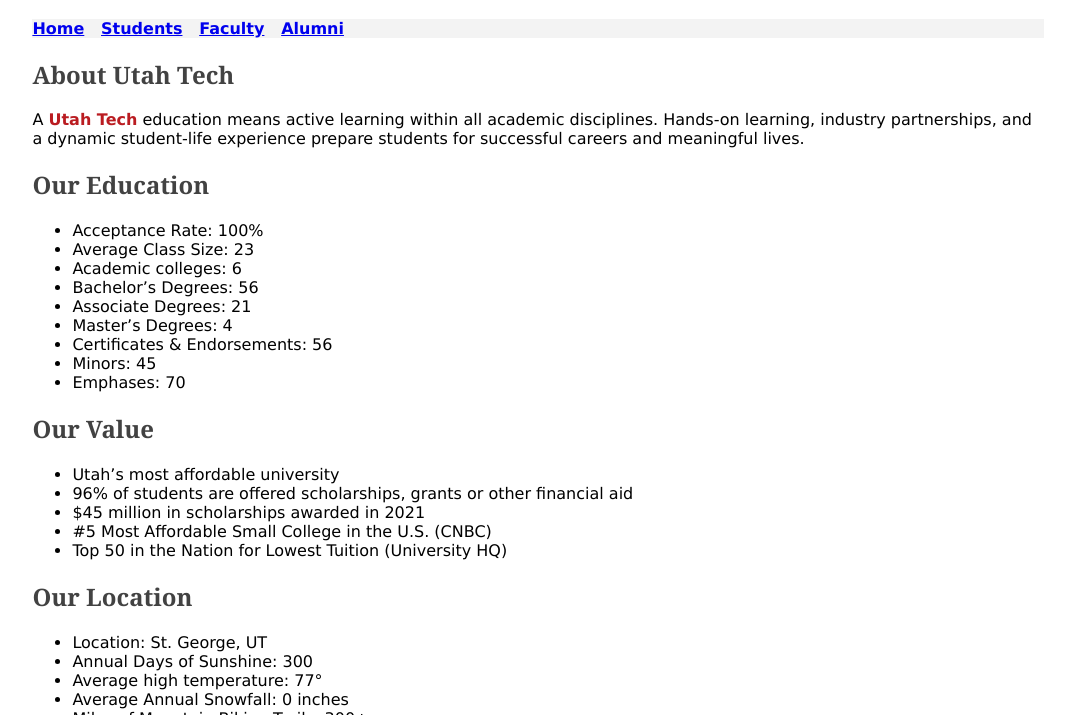
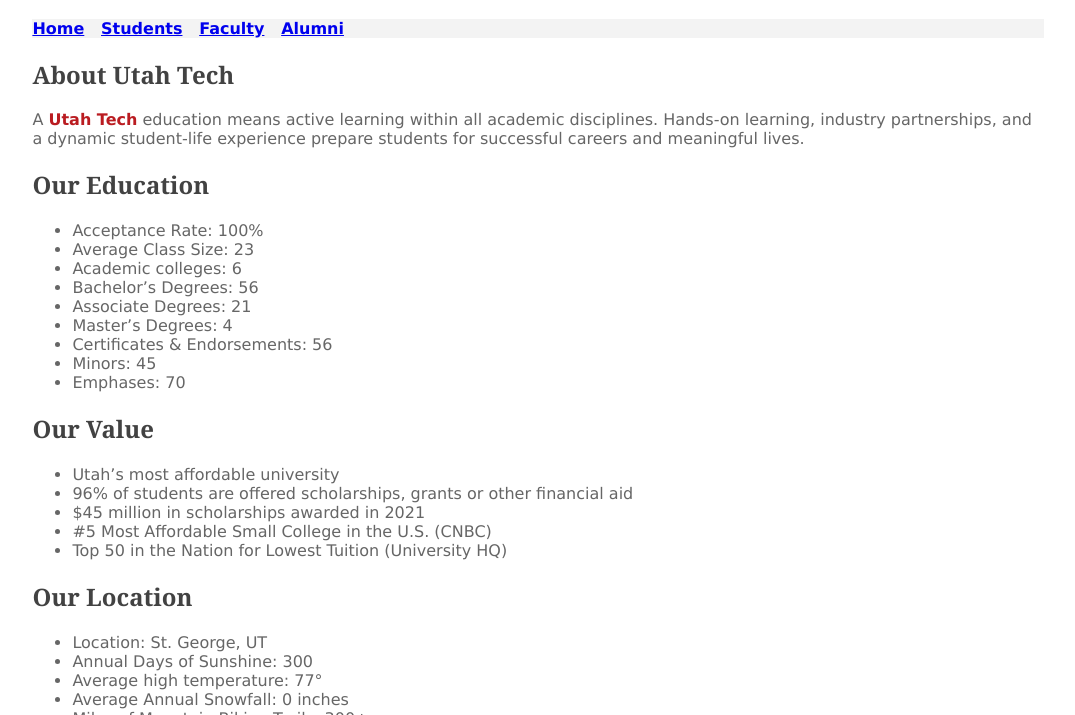
Before and after one commit to PaytonGunnell/se1400, a plain HTML site: page utahtech2/index.html in a window 1280 px wide. Shown: the part 85-800 px from the top of the page, without its empty margins (102-1177 px from the left). Drawn offline with Linux system fonts and the light colour scheme.

Commit message:
Fixxed more issues on the assignment.

```diff
--- a/utahtech2/style.css
+++ b/utahtech2/style.css
@@ -1,6 +1,6 @@
 body {
     background-color: #FFFFFF;
-    text-decoration-color: #666666;
+    color: #666666;
     font-family: Verdana;
 }
 header {
```
